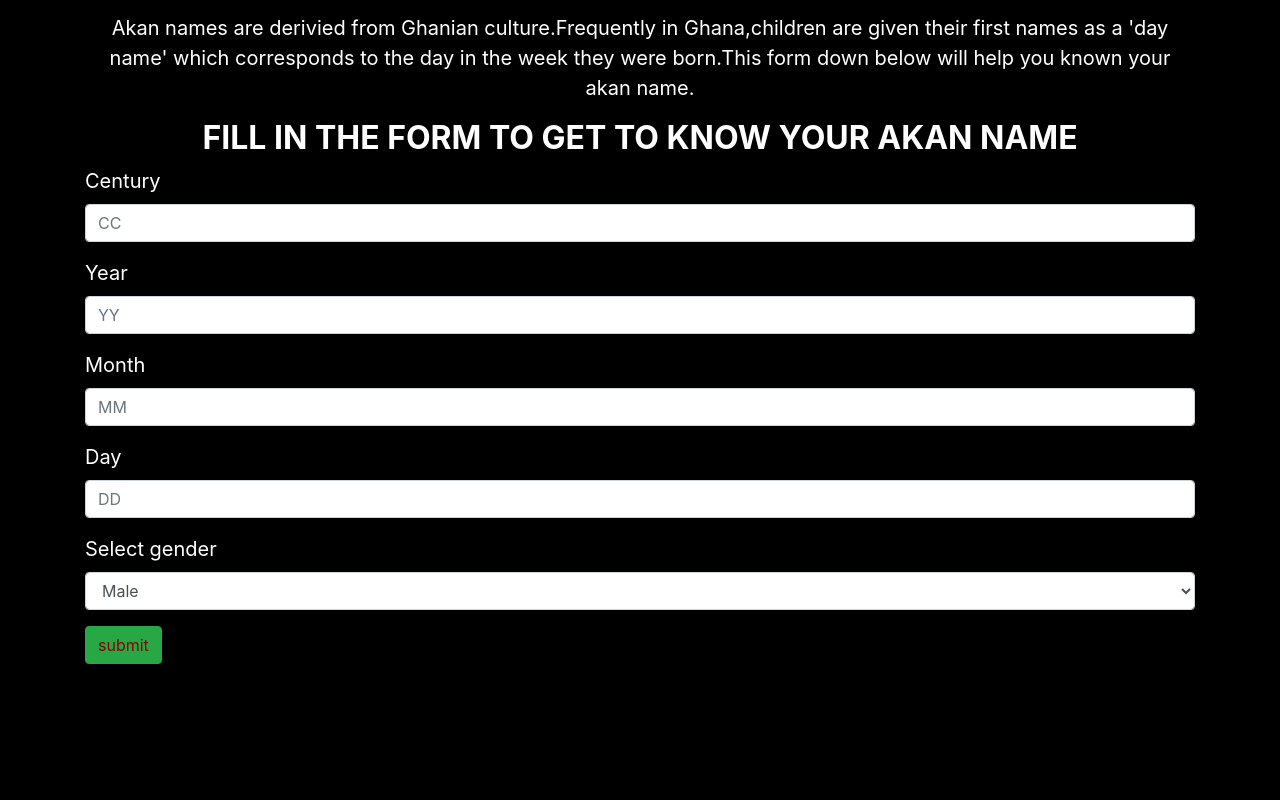
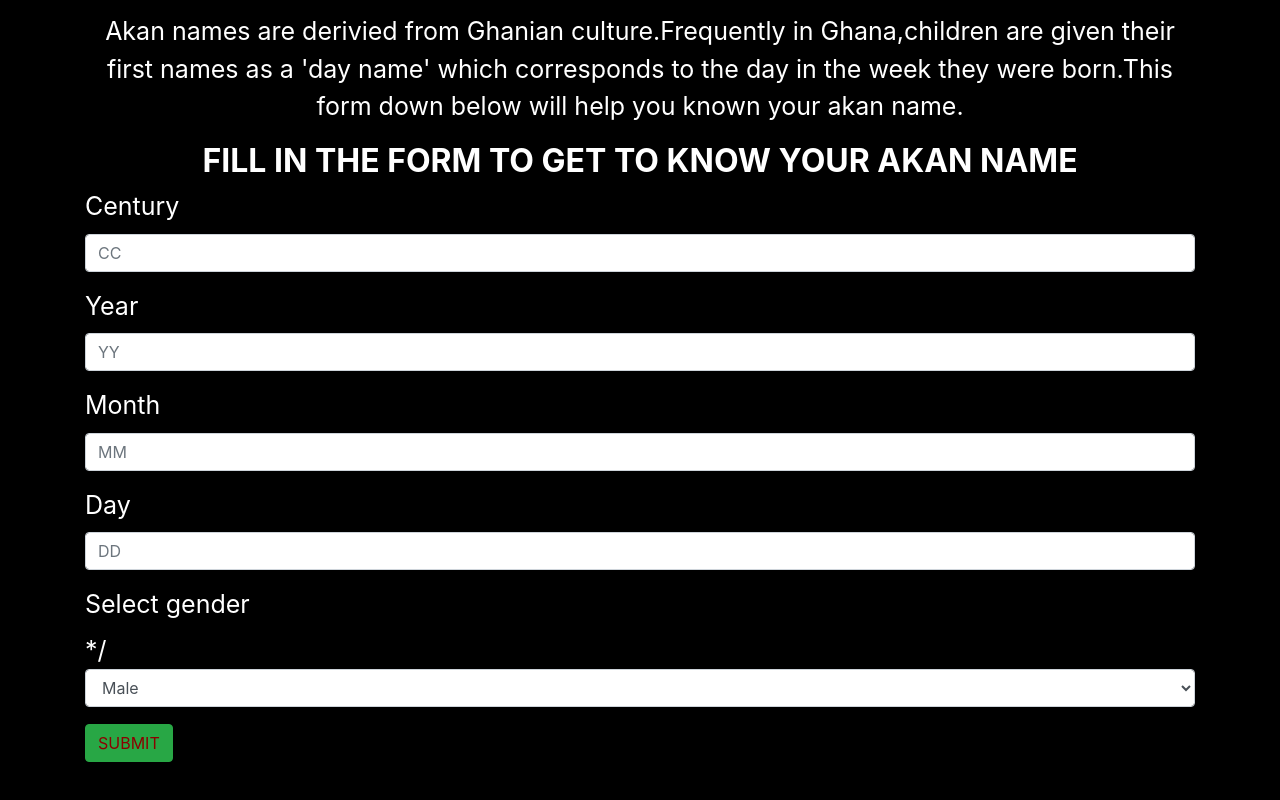
Before and after one commit to Melby01/The-Akan-Names, a plain HTML site: page index.html in a window 1280 px wide. Shown: the part 595-1395 px from the top of the page. Before the commit the page ends 1289 px from the top, so only its background shows below. Drawn offline with nearby package versions, Linux system fonts and the light colour scheme.

Commit message:
Change the submit button to upper case

```diff
--- a/index.html
+++ b/index.html
@@ -42,7 +42,7 @@
             <label for="exampleFormControlSelect1">Select gender</label>
             <div class="col-sm-13">
 
-                <!--The selection of either male or female gender-->
+                <!--The selection of either male or female gender-->*/
                     <select class="form-control " id="gender">
                     <option value="Male">Male</option>
                     <option value="Female">Female</option>
@@ -51,7 +51,7 @@
           </div>
     <div class="submit">
     <a href="#result"><button type="button" class="btn btn-success" name="button"
-        onclick="akanNames()">submit</button></a><br><br>
+        onclick="akanNames()">SUBMIT</button></a><br><br>
     </div>
         </form>
         <!----------------------------->
--- a/style.css
+++ b/style.css
@@ -3,7 +3,7 @@ body {
     background-repeat: no-repeat;
     background-size: cover;
     color:white;
-    font-size: 20px;
+    font-size: 25px;
 
  }
  .jumbotron {
```
